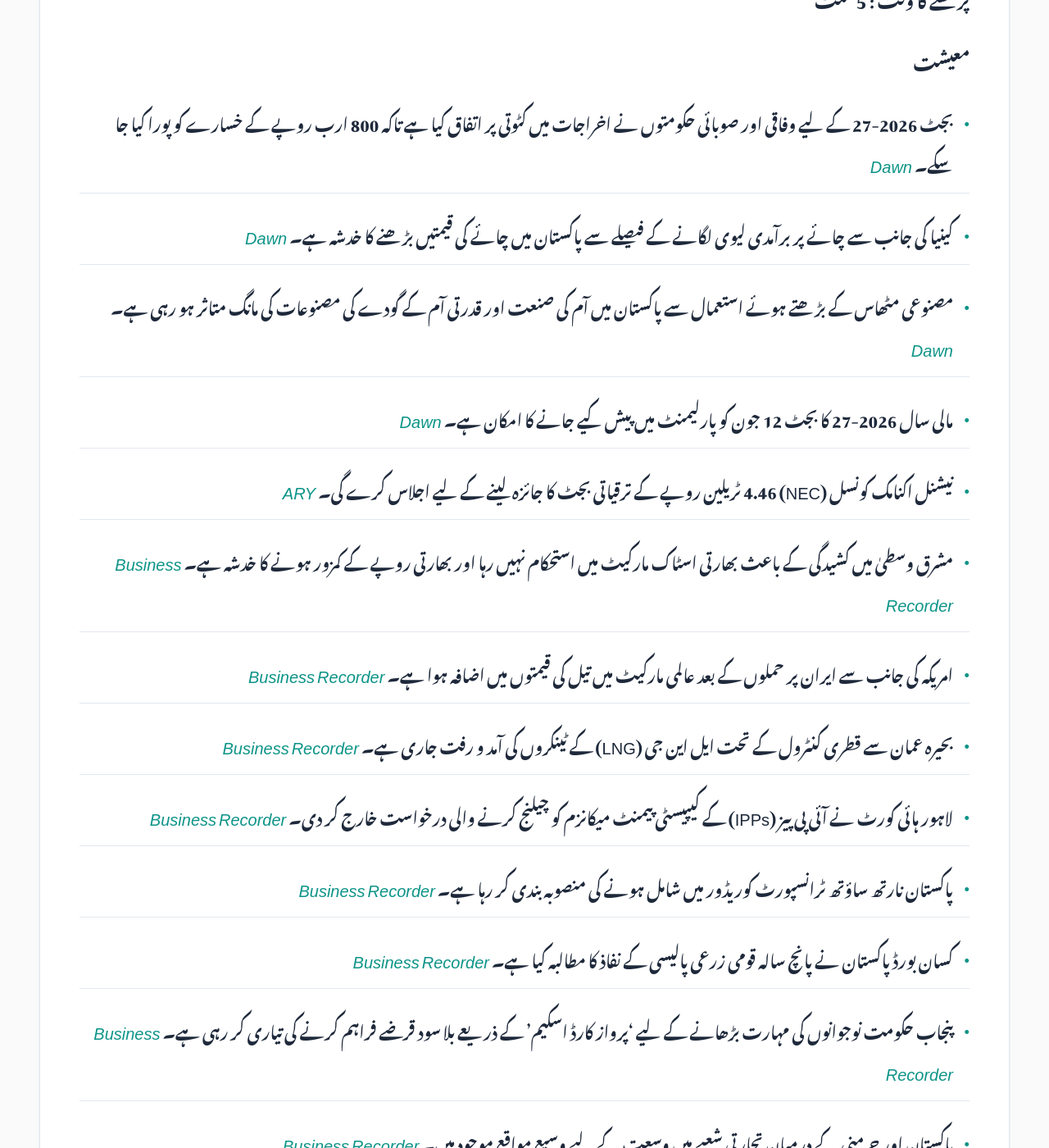
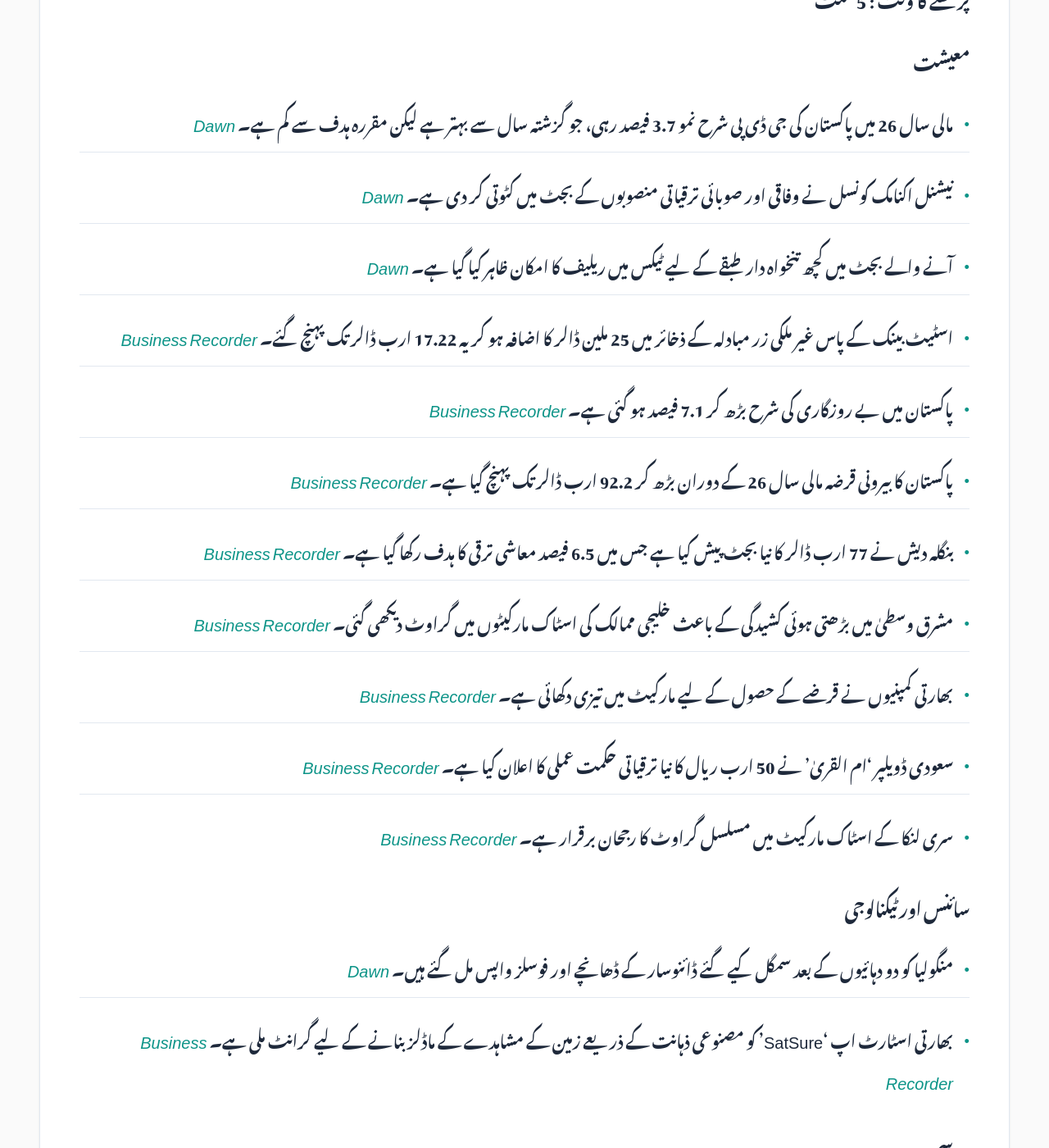
Before and after one commit to zsubzwary/news, a Jekyll site: the page built from ur/index.md, in a window 1280 px wide and 1400 px high, scrolled down 491 px. Shown: the whole window at 82% size. Built offline with Jekyll 4.4.1, drawn with Linux system fonts in a browser that asks for light colours; some web fonts are replaced; comment, search, counter and statistics services are not loaded; some of the changed text lies outside the part shown.

Commit message:
DateTime; 2026-06-11T16:10:56.646Z

```diff
--- a/ur/index.md
+++ b/ur/index.md
@@ -7,55 +7,60 @@ rtl: true
 
 پاکستان کی تازہ خبروں کا خلاصہ
 
- &lrm; 10-Jun-2026 09:10PKT
+ &lrm; 11-Jun-2026 21:10PKT
 
 پڑھنے کا وقت : 5 منٹ
 
 ### معیشت
-- بجٹ 2026-27 کے لیے وفاقی اور صوبائی حکومتوں نے اخراجات میں کٹوتی پر اتفاق کیا ہے تاکہ 800 ارب روپے کے خسارے کو پورا کیا جا سکے۔ *[Dawn](https://www.dawn.com/news/2006539/budget-2026-27-centre-punjab-sindh-agree-on-spending-cuts)*
-- کینیا کی جانب سے چائے پر برآمدی لیوی لگانے کے فیصلے سے پاکستان میں چائے کی قیمتیں بڑھنے کا خدشہ ہے۔ *[Dawn](https://www.dawn.com/news/2006529-kenyan-export-levy-may-raise-tea-prices)*
-- مصنوعی مٹھاس کے بڑھتے ہوئے استعمال سے پاکستان میں آم کی صنعت اور قدرتی آم کے گودے کی مصنوعات کی مانگ متاثر ہو رہی ہے۔ *[Dawn](https://www.dawn.com/news/2006524-artificial-sweeteners-hurting-mango-industry)*
-- مالی سال 2026-27 کا بجٹ 12 جون کو پارلیمنٹ میں پیش کیے جانے کا امکان ہے۔ *[Dawn](https://www.dawn.com/news/2006338-budget-likely-to-be-announced-on-june-12-says-minister)*
-- نیشنل اکنامک کونسل (NEC) 4.46 ٹریلین روپے کے ترقیاتی بجٹ کا جائزہ لینے کے لیے اجلاس کرے گی۔ *[ARY](https://arynews.tv/nec-meeting-set-to-review-development-budget)*
-- مشرق وسطیٰ میں کشیدگی کے باعث بھارتی اسٹاک مارکیٹ میں استحکام نہیں رہا اور بھارتی روپے کے کمزور ہونے کا خدشہ ہے۔ *[Business Recorder](https://www.brecorder.com/news/40424801/indian-shares-muted-as-rising-mideast-tensions-weigh)*
-- امریکہ کی جانب سے ایران پر حملوں کے بعد عالمی مارکیٹ میں تیل کی قیمتوں میں اضافہ ہوا ہے۔ *[Business Recorder](https://www.brecorder.com/news/40424799/oil-rises-nearly-1-as-us-launches-new-strikes-against-iran-supply-tightens)*
-- بحیرہ عمان سے قطری کنٹرول کے تحت ایل این جی (LNG) کے ٹینکروں کی آمد و رفت جاری ہے۔ *[Business Recorder](https://www.brecorder.com/news/40424769-fifth-qatari-controlled-lng-tanker-exits-hormuz)*
-- لاہور ہائی کورٹ نے آئی پی پیز (IPPs) کے کیپیسٹی پیمنٹ میکانزم کو چیلنج کرنے والی درخواست خارج کر دی۔ *[Business Recorder](https://www.brecorder.com/news/40424770-plea-challenging-capacity-payment-mechanism-for-ipps-dismissed)*
-- پاکستان نارتھ ساؤتھ ٹرانسپورٹ کوریڈور میں شامل ہونے کی منصوبہ بندی کر رہا ہے۔ *[Business Recorder](https://www.brecorder.com/news/40424771-pakistan-plans-to-join-north-south-transport-corridor-leghari)*
-- کسان بورڈ پاکستان نے پانچ سالہ قومی زرعی پالیسی کے نفاذ کا مطالبہ کیا ہے۔ *[Business Recorder](https://www.brecorder.com/news/40424748-kbp-demands-five-year-national-agricultural-policy)*
-- پنجاب حکومت نوجوانوں کی مہارت بڑھانے کے لیے 'پرواز کارڈ اسکیم' کے ذریعے بلا سود قرضے فراہم کرنے کی تیاری کر رہی ہے۔ *[Business Recorder](https://www.brecorder.com/news/40424751-psdf-bop-agree-to-launch-parwaaz-card-scheme)*
-- پاکستان اور جرمنی کے درمیان تجارتی شعبے میں وسعت کے لیے وسیع مواقع موجود ہیں۔ *[Business Recorder](https://www.brecorder.com/news/40424750-pakistan-germany-see-untapped-trade-potential)*
-- پنجاب کے وزیر اعلیٰ نے گندم کی قیمتوں کو مستحکم کرنے کے لیے PASSCO سے گندم کی خریداری کی منظوری دے دی ہے۔ *[Business Recorder](https://www.brecorder.com/news/40424754-punjab-cm-allows-purchase-of-1m-tonnes-of-wheat-from-passco)*
+- مالی سال 26 میں پاکستان کی جی ڈی پی شرح نمو 3.7 فیصد رہی، جو گزشتہ سال سے بہتر ہے لیکن مقررہ ہدف سے کم ہے۔ *[Dawn](https://www.dawn.com/news/2006877/economy-grows-37pc-in-fy26-fastest-in-four-years-but-short-of-target)*
+- نیشنل اکنامک کونسل نے وفاقی اور صوبائی ترقیاتی منصوبوں کے بجٹ میں کٹوتی کر دی ہے۔ *[Dawn](https://www.dawn.com/news/2006793/budget-2026-27-nec-trims-uplift-plans-punjab-takes-biggest-hit)*
+- آنے والے بجٹ میں کچھ تنخواہ دار طبقے کے لیے ٹیکس میں ریلیف کا امکان ظاہر کیا گیا ہے۔ *[Dawn](https://www.dawn.com/news/2006790/income-tax-may-fall-for-some-salaried-segments)*
+- اسٹیٹ بینک کے پاس غیر ملکی زر مبادلہ کے ذخائر میں 25 ملین ڈالر کا اضافہ ہو کر یہ 17.22 ارب ڈالر تک پہنچ گئے۔ *[Business Recorder](https://www.brecorder.com/news/40425061/sbp-held-forex-reserves-rise-by-25mn-to-1722bn)*
+- پاکستان میں بے روزگاری کی شرح بڑھ کر 7.1 فیصد ہو گئی ہے۔ *[Business Recorder](https://www.brecorder.com/news/40425059/economic-survey-pakistans-unemployment-rose-to-71)*
+- پاکستان کا بیرونی قرضہ مالی سال 26 کے دوران بڑھ کر 92.2 ارب ڈالر تک پہنچ گیا ہے۔ *[Business Recorder](https://www.brecorder.com/news/40425053/pakistans-external-debt-rose-922bn-in-fy26-reveals-economic-survey)*
+- بنگلہ دیش نے 77 ارب ڈالر کا نیا بجٹ پیش کیا ہے جس میں 6.5 فیصد معاشی ترقی کا ہدف رکھا گیا ہے۔ *[Business Recorder](https://www.brecorder.com/news/40425057/bangladesh-unveils-77-billion-budget-eyes-6-5-growth)*
+- مشرق وسطیٰ میں بڑھتی ہوئی کشیدگی کے باعث خلیجی ممالک کی اسٹاک مارکیٹوں میں گراوٹ دیکھی گئی۔ *[Business Recorder](https://www.brecorder.com/news/40425062/most-gulf-markets-dip-amid-fresh-escalation-in-middle-east-conflict)*
+- بھارتی کمپنیوں نے قرضے کے حصول کے لیے مارکیٹ میں تیزی دکھائی ہے۔ *[Business Recorder](https://www.brecorder.com/news/40425045/india-sees-3bn-debt-fundraising-rush-as-yields-slump-after-rbi-moves-bankers-say)*
+- سعودی ڈویلپر 'ام القریٰ' نے 50 ارب ریال کا نیا ترقیاتی حکمت عملی کا اعلان کیا ہے۔ *[Business Recorder](https://www.brecorder.com/news/40425049/saudi-developer-umm-al-qura-unveils-sar-50bn-growth-strategy-accelerates-multi-city-expansion-across-western-saudi-arabia)*
+- سری لنکا کے اسٹاک مارکیٹ میں مسلسل گراوٹ کا رجحان برقرار ہے۔ *[Business Recorder](https://www.brecorder.com/news/40425047/sri-lankan-shares-extend-decline-as-broad-losses-weigh)*
 
 ### سائنس اور ٹیکنالوجی
-- ایک حالیہ تحقیق کے مطابق پاکستان میں 82 فیصد لوگ خریداری کے لیے مصنوعی ذہانت (AI) کے ٹولز کا استعمال کر رہے ہیں۔ *[Dawn](https://www.dawn.com/news/2006530-82pc-pakistanis-use-ai-shopping-finds-visa-study)*
+- منگولیا کو دو دہائیوں کے بعد سمگل کیے گئے ڈائنوسار کے ڈھانچے اور فوسلز واپس مل گئے ہیں۔ *[Dawn](https://www.dawn.com/news/2006912/smuggled-dinosaur-fossils-return-to-mongolia-after-two-decades)*
+- بھارتی اسٹارٹ اپ 'SatSure' کو مصنوعی ذہانت کے ذریعے زمین کے مشاہدے کے ماڈلز بنانے کے لیے گرانٹ ملی ہے۔ *[Business Recorder](https://www.brecorder.com/news/40425042/indias-satsure-bags-2-6-million-grant-to-build-ai-powered-earth-observation-models)*
+
+### موسم
+- امریکی ایجنسی NOAA کے مطابق 'ایل نینو' کے موسمیاتی رجحان کا آغاز ہو چکا ہے۔ *[Dawn](https://www.dawn.com/news/2006917/weather-pattern-el-nino-has-begun-says-us-agency-noaa)*
+- کراچی میں شدید گرمی کی لہر، محسوس ہونے والا درجہ حرارت 54 ڈگری سیلسیس تک پہنچ گیا۔ *[Dawn](https://www.dawn.com/news/2006711/karachi-sizzles-as-feels-like-temperature-climbs-to-54c)*
 
 ### سیاست
-- عمران خان کی فیملی کو جیل میں ملاقات سے روکنے پر پی ٹی آئی کے کارکنوں نے احتجاجی دھرنا دیا۔ *[Dawn](https://www.dawn.com/news/2006514-pti-stages-sit-in-after-imrans-sisters-turned-away-from-adiala)*
-- اسلام آباد کے وکلاء نے اسلام آباد ہائی کورٹ میں تقرریوں کے لیے مقامی وکلاء کو ترجیح دینے کا مطالبہ کیا ہے۔ *[Dawn](https://www.dawn.com/news/2006517-capitals-lawyers-eye-high-court-slots)*
-- صدر زرداری نے قومی اسمبلی اور سینٹ کے اجلاس طلب کر لیے ہیں۔ *[Dawn](https://www.dawn.com/news/2006413-president-zardari-summons-na-senate-sessions-on-june-10)*
-- گلگت بلتستان الیکشن کمیشن نے پانچ حلقوں میں دوبارہ پولنگ تک نتائج کی تصدیق روک دی ہے۔ *[Dawn](https://www.dawn.com/news/2006362-gb-election-commission-bars-consolidation-of-results-until-re-polling-in-5-constituencies)*
-- پنجاب اسمبلی کے اجلاس میں وزراء کی غیر موجودگی پر سپیکر نے سخت برہمی کا اظہار کیا۔ *[Business Recorder](https://www.brecorder.com/news/40424753-punjab-pa-session-speaker-irked-by-absence-of-ministers)*
-- پنجاب میں حکومتی اداروں میں اصلاحات اور میرٹ کی بنیاد پر بھرتیوں کے عمل پر زور دیا جا رہا ہے۔ *[Business Recorder](https://www.brecorder.com/news/40424752-cm-spearheading-comprehensive-institutional-reforms-azma)*
+- دفاعی وزیر خواجہ آصف نے مطالبہ کیا کہ آزاد کشمیر کے ووٹرز کو چاہیے کہ وہ ریفیوجی نشستوں کا فیصلہ خود کریں۔ *[Dawn](https://www.dawn.com/news/2006895/khawaja-asif-urges-jaac-to-let-ajk-voters-decide-fate-of-refugee-seats)*
+- قومی اسمبلی میں پی ٹی آئی کے ایم این اے اقبال آفریدی کو بدتمیزی کے الزام میں معطل کر دیا گیا۔ *[Dawn](https://www.dawn.com/news/2006911/na-suspends-pti-mna-iqbal-afridi-for-budget-session-over-alleged-misconduct-with-staff-police)*
+- پیپلز پارٹی اور مسلم لیگ ن کے وفود نے گلگت بلتستان میں حکومت بنانے کے حوالے سے مشاورت کی۔ *[Dawn](https://www.dawn.com/news/2006848/ppp-pml-n-delegations-discuss-formula-to-form-gb-govt-at-gilgit-huddle)*
+- سینٹ کو بتایا گیا کہ آزاد کشمیر کی ریفیوجی نشستیں ختم نہیں کی جا سکتیں۔ *[Dawn](https://www.dawn.com/news/2006772/ajk-refugee-seats-cannot-be-abolished-senate-told)*
 
 ### قومی
-- بلوچستان کے ضلع باسمہ میں سکیورٹی آپریشن کے دوران ایک سپاہی شہید اور 14 دہشت گرد ہلاک ہو گئے۔ *[Dawn](https://www.dawn.com/news/2006398-soldier-martyred-14-terrorists-killed-during-security-operation-in-balochistans-basima-ispr)*
-- بحرین کے کمانڈر نے پاکستان کے چیف آف ڈیفنس فورسز سے ملاقات کی اور فوجی تعاون بڑھانے پر بات چیت کی۔ *[Dawn](https://www.dawn.com/news/2006391-bahrain-commander-meets-cdf-munir-discusses-strengthening-military-collaboration-ispr)*
-- ایف آئی اے نے انسانی اسمگلنگ میں ملوث ہونے پر 100 سے زائد افسران کے خلاف تادیبی کارروائی کی۔ *[Dawn](https://www.dawn.com/news/2006395-fia-disciplines-over-100-officials-over-human-smuggling-links-since-greece-boat-tragedy)*
-- آزاد جموں و کشمیر میں ہڑتال اور پولیس کے ساتھ جھڑپوں کے نتیجے میں کشیدگی پیدا ہوئی۔ *[Dawn](https://www.dawn.com/news/2006540-sedition-cases-head-money-against-jaac-leaders-ordered)*
-- جنوبی وزیرستان کے قبائلی رہنماؤں نے تباہ حال سڑکوں کی وجہ سے ہونے والی مشکلات پر تشویش کا اظہار کیا۔ *[Dawn](https://www.dawn.com/news/2006383-south-waziristan-tribal-elders-decry-hardship-as-wana-gomal-zam-road-remains-in-ruins)*
-- پشاور میں ٹی ٹی پی کے دہشت گردوں نے چیک پوسٹ پر حملہ کر کے 6 اہلکاروں کو شہید اور 8 کو اغوا کر لیا۔ *[Business Recorder](https://www.brecorder.com/news/40424772-militants-martyr-6-abduct-8-security-personnel-in-peshawar)*
-- بلوچستان کے ضلع خضدار میں سکیورٹی فورسز نے ایک آپریشن میں 14 دہشت گردوں کو ہلاک کر دیا۔ *[Business Recorder](https://www.brecorder.com/news/40424747-security-forces-kill-14-terrorists-in-khuzdar)*
+- فیڈرل کانسٹٹیوشنل کورٹ نے مارگلہ ہلز میں ریسٹورنٹوں کی مسماری کے سپریم کورٹ کے فیصلے پر سوالات اٹھائے۔ *[Dawn](https://www.dawn.com/news/2006896/fcc-rev-cda-monal)*
+- سپریم کورٹ نے عمران خان کے خلاف دی گئی 10 ارب روپے کی ہتک آمیز دعوے کی سماعت میں ان کے دفاع کا حق بحال کر دیا۔ *[Dawn](https://www.dawn.com/news/2006907/sc-sets-aside-order-closing-imrans-right-to-defence-in-rs10bn-defamation-suit-by-pm-shehbaz)*
+- وزیراعظم شہباز شریف نے پاکستان ریلوے کی اصلاحات کے لیے ایک جامع روڈ میپ منظور کیا۔ *[Dawn](https://www.dawn.com/news/2006902/pm-shehbaz-approves-strategic-roadmap-for-comprehensive-reforms-in-pakistan-railways)*
+- پنجاب کی جانب سے پانی کے زیادہ استعمال کے باعث سندھ اور بلوچستان میں پانی کی شدید قلت کا خدشہ ہے۔ *[Dawn](https://www.dawn.com/news/2006698/punjab-draws-excess-water-as-sindh-and-balochistan-face-severe-shortages)*
+- وزیراعظم نے 'اپنا گھر اسکیم' کے تحت درخواستوں پر تیزی سے کارروائی کرنے کی ہدایت کی۔ *[Business Recorder](https://www.brecorder.com/news/40425056/pm-shehbaz-directs-faster-processing-of-apna-ghar-scheme-applications)*
 
 ### بین الاقوامی
-- امریکہ نے چینی کمپنیوں (BYD، Baidu، Alibaba) پر چینی فوج کی مدد کرنے کا الزام عائد کیا ہے۔ *[Dawn](https://www.dawn.com/news/2006508-pentagon-accuses-byd-baidu-alibaba-of-aiding-chinas-military)*
-- بھارت نے چین کی سرحد کے قریب ہمالیہ میں ایک اہم سٹریٹجک سرنگ کی تعمیر مکمل کرنے کے قریب کامیابی حاصل کر لی ہے۔ *[Dawn](https://www.dawn.com/news/2006369-india-nears-completion-of-strategic-himalayan-tunnel-near-china-border)*
-- غزہ میں مسلح گروپوں کی غیر مسلح کرنے کے حوالے سے فلسطینی دھڑوں کے درمیان بات چیت ہوئی ہے۔ *[Business Recorder](https://www.brecorder.com/news/40424766-rival-palestinian-factions-discuss-gaza-disarmament)*
-- فرانس نے فلسطینیوں کے خلاف تشدد کے مرتکب ہونے پر اسرائیلی وزیر پر پابندی عائد کر دی ہے۔ *[Business Recorder](https://www.brecorder.com/news/40424767-france-bans-israeli-minister-in-coordinated-sanctions-push)*
+- پاکستان کے دفتر خارجہ نے بھارت کی جانب سے پانی روکنے کی کسی بھی کوشش پر سخت ردعمل کا انتباہ کیا ہے۔ *[Dawn](https://www.dawn.com/news/2006857/any-attempt-to-block-water-will-have-far-reaching-consequences-warns-fo-after-indian-ministers-remarks)*
+- امریکہ اور ایران کے درمیان جنگی صورتحال میں اضافہ، دونوں ممالک نے ایک دوسرے پر حملے کیے۔ *[Dawn](https://www.dawn.com/news/2006839/us-iran-hit-each-other-again-as-hopes-for-quick-peace-deal-fade)*
+- ڈونلڈ ٹرمپ نے ایران کے تیل اور گیس کے انفراسٹرکچر پر کنٹرول حاصل کرنے کے ارادے کا اظہار کیا۔ *[Business Recorder](https://www.brecorder.com/news/40425055/trump-says-us-will-hit-iran-very-hard-take-control-of-energy-infrastructure)*
+- بھارت نے امریکی حملوں کے بعد بحری جہازوں پر حملوں کو روکنے کا مطالبہ کیا۔ *[Business Recorder](https://www.brecorder.com/news/40425054/india-demands-end-to-us-attacks-on-ships-after-three-sailors-killed)*
+- یوکے نے رائن ایئر (Ryanair) کے خلاف بچوں کے ساتھ بیٹھنے کے لیے فیس وصول کرنے پر تحقیقات شروع کر دی ہیں۔ *[Dawn](https://www.dawn.com/news/2006872/uk-probes-ryanair-over-fees-for-parents-to-sit-with-children)*
+- بھارت کی ریاست منی پور میں مسلح افراد کے حملوں میں دو افراد جاں بحق ہو گئے۔ *[Business Recorder](https://www.brecorder.com/news/40425036/two-killed-in-attacks-by-armed-men-in-indias-restive-manipur-state-police-say)*
+- اقوام متحدہ میں پاکستان نے بین الثقافتی مکالمے کی اہمیت پر زور دیا۔ *[Dawn](https://www.dawn.com/news/2006840/at-un-pakistan-terms-inter-civilisation-dialogue-key-to-addressing-contemporary-challenges)*
 
 ### کھیل
-- صومالی ریفری کو امریکہ داخل ہونے سے روک دیا گیا جس کی وجہ سے وہ ورلڈ کپ میں حصہ نہیں لے سکیں گے۔ *[Dawn](https://www.dawn.com/news/2006410-somali-soccer-referee-denied-us-entry-will-miss-world-cup-debut)*
-- آئی سی سی نے لاہور کے گڈافی اسٹیڈیم کی پچ کو "غیر تسلی بخش" قرار دے دیا۔ *[Dawn](https://www.dawn.com/news/2006387-icc-rates-lahores-gaddafi-stadium-unsatisfactory-after-slow-pitch-in-pakistan-australia-odi)*
+- پاکستان نے افغانستان کو ہرا کر فٹ بال ٹورنامنٹ کا ٹائٹل جیتا۔ *[Dawn](https://www.dawn.com/news/2006723/pakistan-down-afghanistan-to-win-a-trophy-after-74-years)*
+- فیفا ورلڈ کپ کا آغاز ہو رہا ہے جس میں 48 ٹیمیں حصہ لے رہی ہیں۔ *[Dawn](https://www.dawn.com/news/2006874/fifa-world-cup-set-for-kickoff-after-high-ticket-prices-visa-issues-dog-buildup)*
+- بنگلہ دیش نے آسٹریلیا کو ہرا کر تاریخی ون ڈے سیریز جیت لی ہے۔ *[Business Recorder](https://www.brecorder.com/news/40425058/bangladesh-stun-australia-to-claim-maiden-odi-series-win)*
+- ومبلڈن نے انعامات کی رقم میں 20 فیصد اضافے کا اعلان کیا ہے۔ *[Business Recorder](https://www.brecorder.com/news/40425048/wimbledon-announces-record-20-rise-in-prize-money)*
+- صومالی ریفری عمر آرٹن کو یو ای ایف اے سپر کپ کی آفیشلیٹنگ کے لیے نامزد کیا گیا۔ *[Business Recorder](https://www.brecorder.com/news/40425060/somali-referee-banned-by-us-to-officiate-uefa-super-cup)*
 
-### صحت
-- رپورٹ کے مطابق پاکستان میں تمباکو نوشی کے باعث سالانہ 164,000 اموات ہو رہی ہیں۔ *[Business Recorder](https://www.brecorder.com/news/40424755-smoking-claims-estimated-164000-lives-every-year-in-pakistan-report)*
+### دیگر
+- دس سالہ امریکی فیشن ڈیزائنر میکس الیگزینڈر نے عالمی سطح پر اپنی پہچان بنائی۔ *[Business Recorder](https://www.brecorder.com/news/40425052/ten-year-old-american-fashion-designer-shuttles-between-school-and-runways)*
+- برطانوی شاہی خاندان کے بچوں کے لیے سخت سکیورٹی کے اقدامات کا اعلان۔ *[ARY](https://arynews.tv/king-charles-grandkids-archie-and-lilibet-face-tight-security-on-royal-visits)*
```
